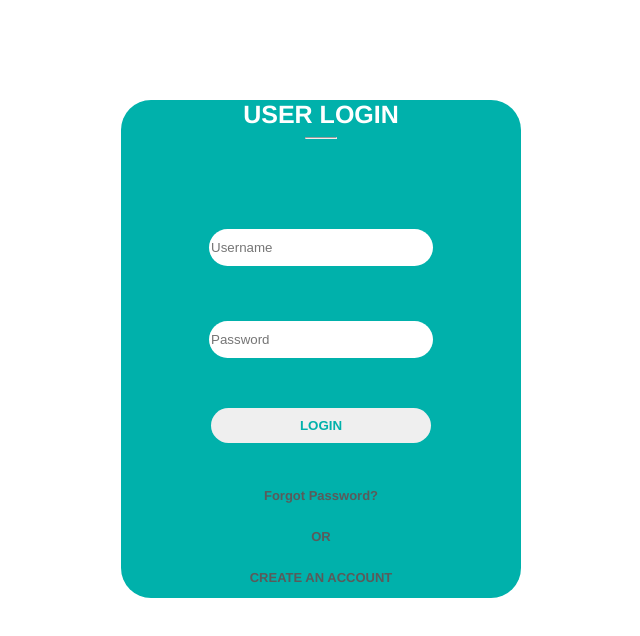
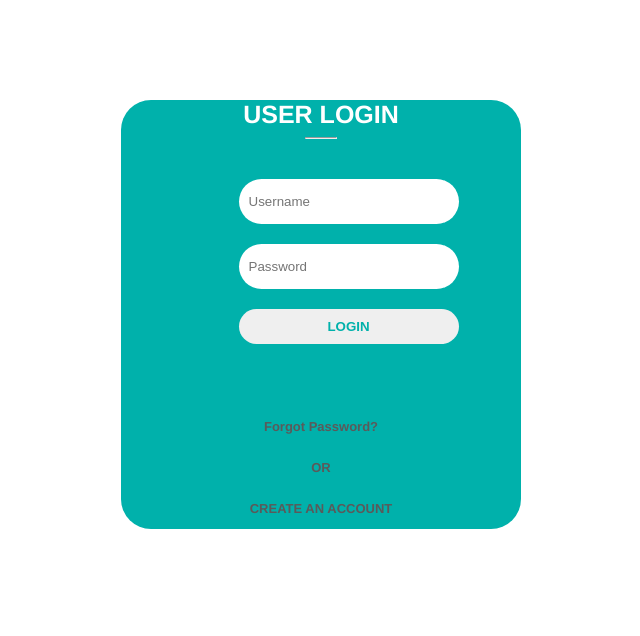
Before and after one commit to JTP-programming/ALL-ABOUOT-GIT, a website: page index.html in a window 1280 px wide. Shown: the whole page, without its empty margins (319-959 px from the left). Drawn offline with Linux system fonts and the light colour scheme.

Commit message:
Update styles

```diff
--- a/style.css
+++ b/style.css
@@ -25,15 +25,20 @@
 a{
     text-decoration: none;
 }
+.input-group{
+    margin-bottom: 20px;
+    display: flex;
+    flex-direction: row;
+}
+input{
+    padding: 10px;
+    width: 200px;
+}
 .icon{
     padding: 5px;
 }
-input{
-    margin-top: 5px;
-    margin-bottom: 5px;
-    width: 220px;
-    height: 35px;
-}
+
+
 .username
 {
     border: none;
@@ -69,8 +74,8 @@ h3{
     font-size: 13px;
 }
 .icon{
-    display: flex;
-    flex-direction: row;
+    /*display: flex;
+    flex-direction: row;*/
     margin-right: 10px;
     color: #fff;
     width: 35px;
```
